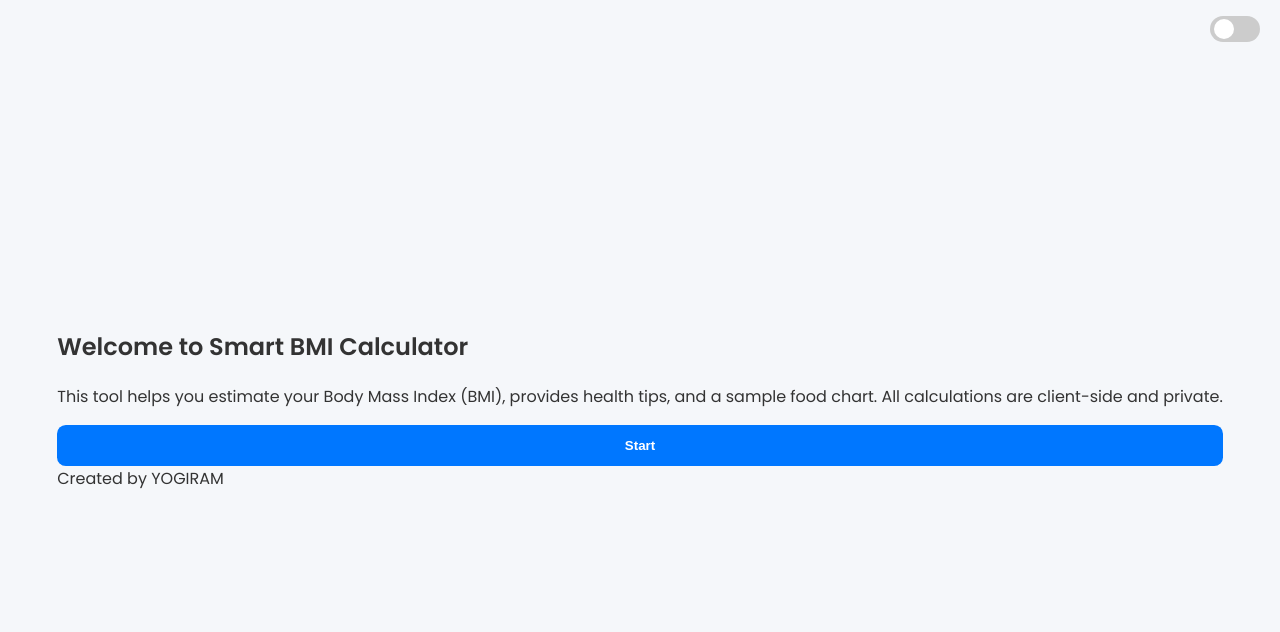
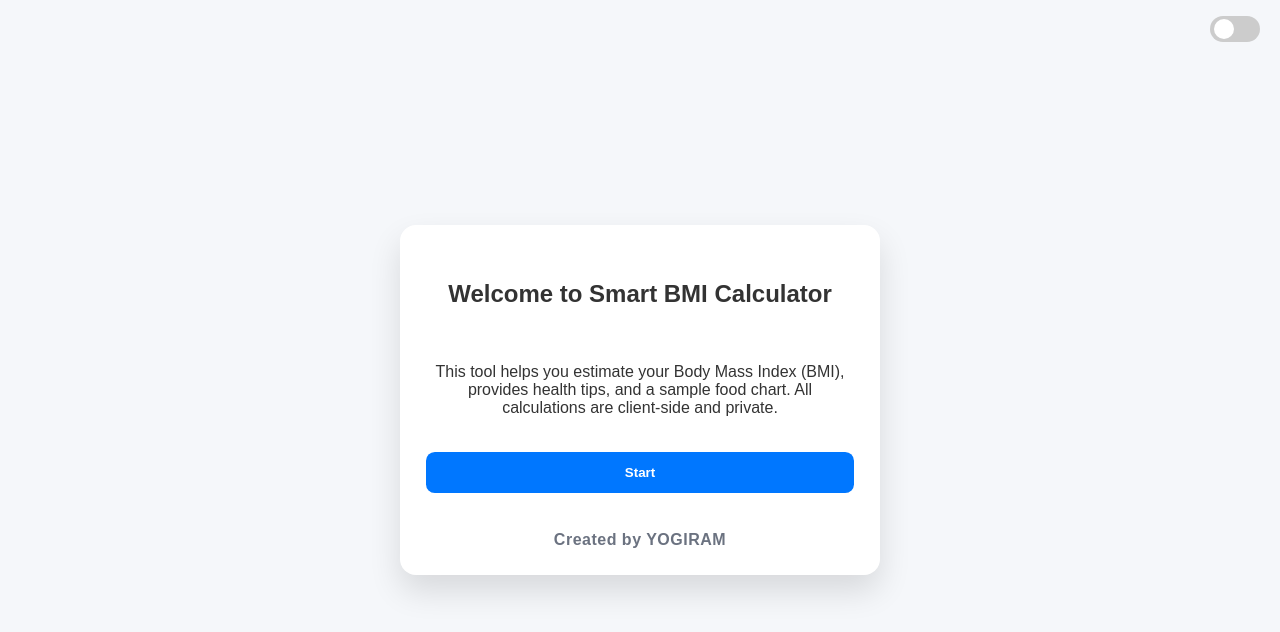
Before and after one commit to BARATH2121/bmi, a plain HTML site: page index.html in a window 1280 px wide. Drawn offline with Linux system fonts and the light colour scheme.

Commit message:
Update style.css

```diff
--- a/style.css
+++ b/style.css
@@ -1,3 +1,26 @@
+/* Intro page styles */
+.intro-card {
+  background: var(--card);
+  padding: 2.2rem 1.6rem 1.6rem;
+  border-radius: 1rem;
+  max-width: 480px;
+  width: 96%;
+  box-shadow: 0 16px 32px rgba(0,0,0,.12);
+  text-align: center;
+  margin: auto;
+  display: flex;
+  flex-direction: column;
+  align-items: center;
+  gap: 1.2rem;
+  transform: translateY(24px); opacity: 0; animation: rise .6s .1s forwards ease-out;
+}
+.creator-note {
+  margin-top: 1.2rem;
+  color: var(--muted);
+  font-size: 1rem;
+  font-weight: 600;
+  letter-spacing: 0.5px;
+}
 @import url('https://fonts.googleapis.com/css2?family=Poppins:wght@400;600&display=swap');
 
 :root{
```
